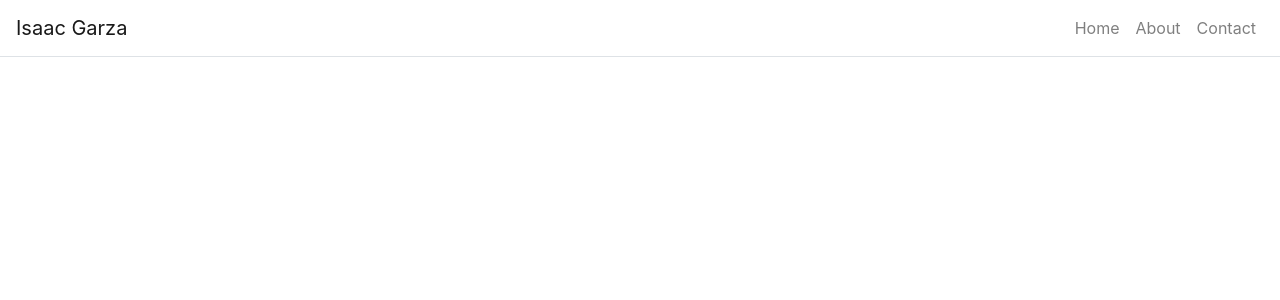
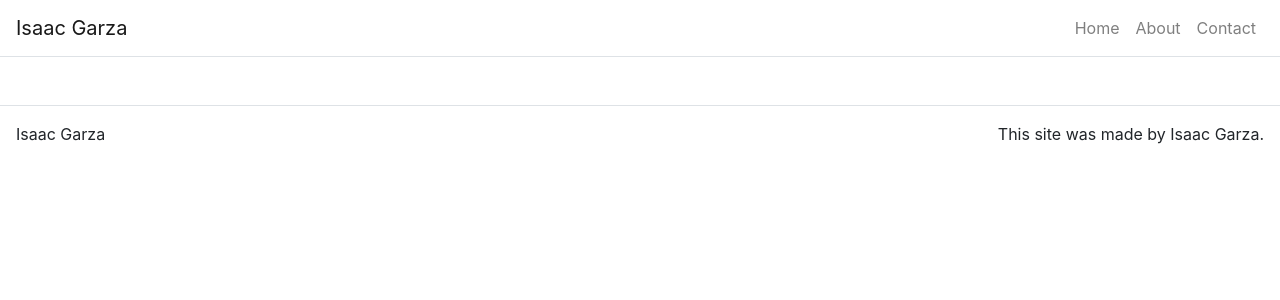
Before and after one commit to Isaac-Garza/Isaac-Garza.github.io, a React (Create React App) app: page /contact in a window 1280 px wide. Shown: the top 300 px of the page. Built offline with nearby package versions, Linux system fonts and the light colour scheme.

Commit message:
Footer Finished

```diff
--- a/src/App.js
+++ b/src/App.js
@@ -4,6 +4,8 @@ import Container from 'react-bootstrap/Container';
 import './App.css';
 import Navbar from 'react-bootstrap/Navbar';
 import Nav from 'react-bootstrap/Nav';
+
+import Footer from './components/Footer';
 
 class App extends React.Component {
 
@@ -45,9 +47,13 @@ class App extends React.Component {
                 <Link className="nav-link" to="/">Home</Link>
                 <Link className="nav-link" to="/">About</Link>
                 <Link className="nav-link" to="/">Contact</Link>
+
               </Nav>
             </Navbar.Collapse>
           </Navbar>
+
+          {/* <div style={{height:'100vh'}}></div> */}
+          <Footer />
 
         </Container>
 
--- /dev/null
+++ b/src/components/Footer.js
@@ -0,0 +1,24 @@
+import React from 'react';
+import Container from 'react-bootstrap/Container'
+import Row from 'react-bootstrap/Row'
+import Col from 'react-bootstrap/Col'
+
+function footer() {
+
+    return(
+        <footer className="mt-5">
+            <Container fluid={true}>
+                <Row className="border-top justify-content-between p-3">
+                    <Col className="p-0" md={3} sm={12}>
+                        Isaac Garza
+                    </Col>
+                    <Col className="p-0 d-flex justify-content-end" md={3}>
+                        This site was made by Isaac Garza.
+                    </Col>
+                </Row>
+            </Container>
+        </footer>
+    );
+}
+
+export default footer;
```
